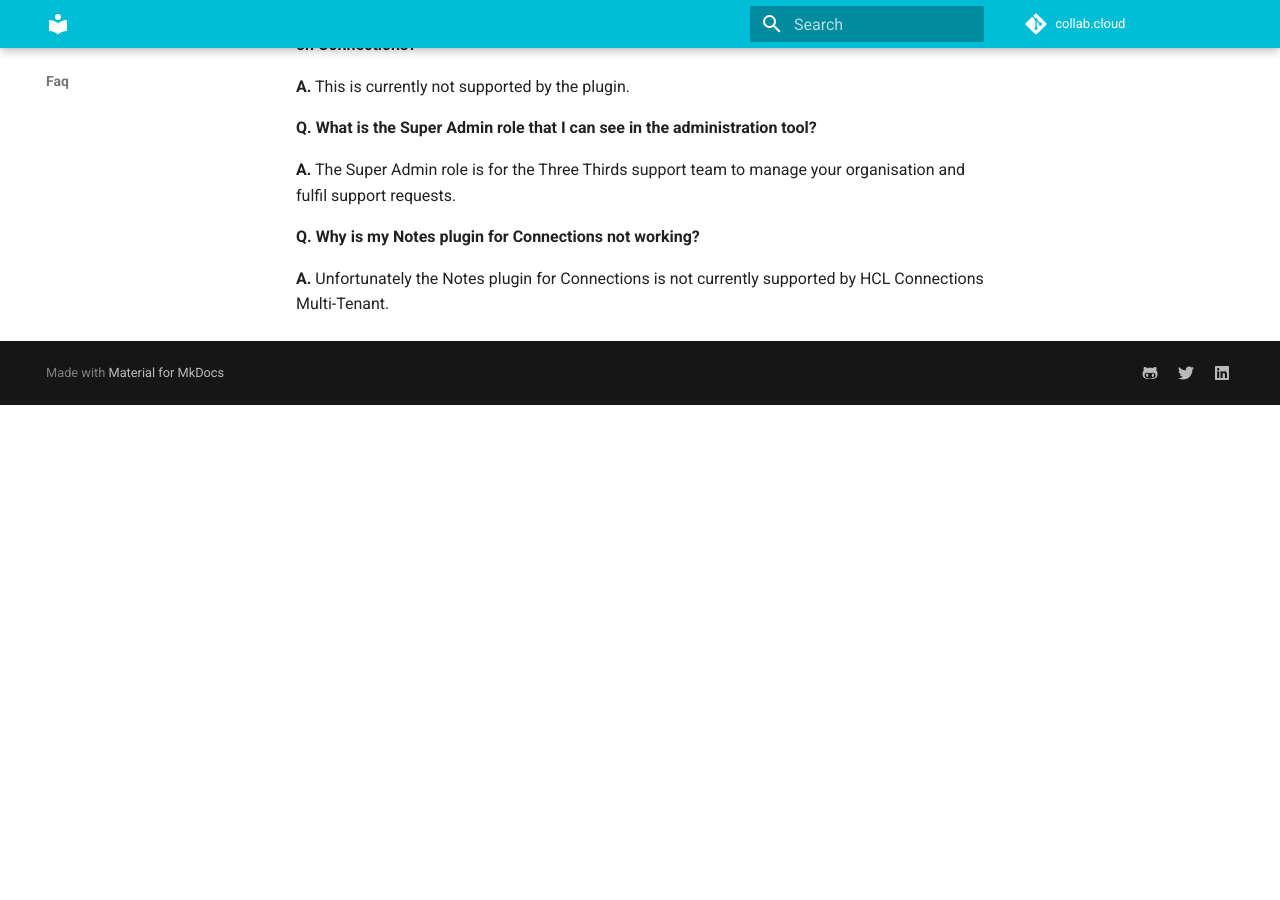
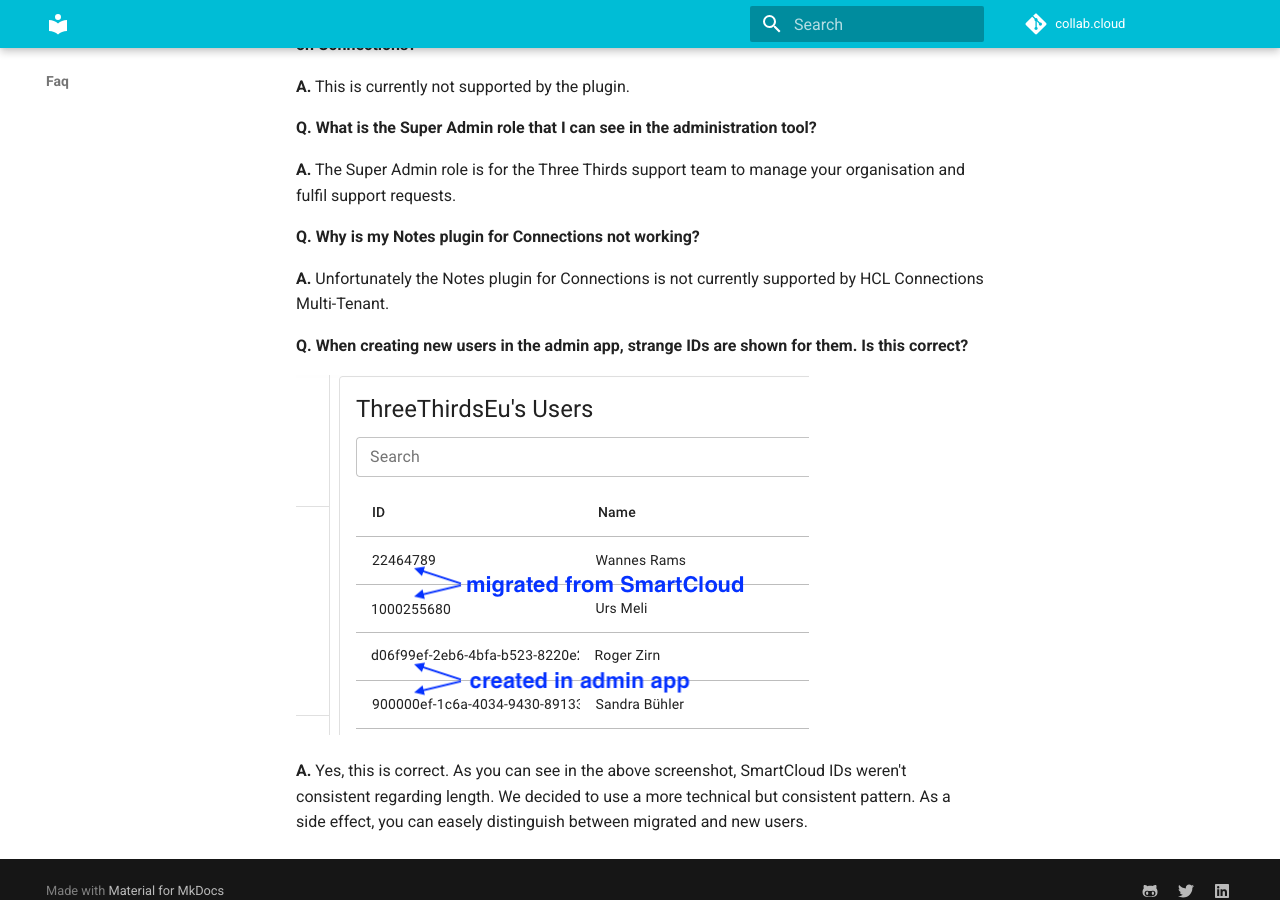
Before and after one commit to collabdotcloud/docs.collab.cloud, an MkDocs documentation site: the page built from docs/help/faq.md, in a window 1280 px wide and 900 px high, scrolled down 1312 px. Built offline with MkDocs 1.6.1 and Material for MkDocs 9.7.7, drawn with Linux system fonts in a browser that asks for light colours; before the commit the page ends 1717 px from its top, so only the background shows below that.

Commit message:
faq user id added

```diff
--- a/docs/help/faq.md
+++ b/docs/help/faq.md
@@ -45,3 +45,9 @@
 **Q. Why is my Notes plugin for Connections not working?**
 
 **A.** Unfortunately the Notes plugin for Connections is not currently supported by HCL Connections Multi-Tenant.
+
+**Q. When creating new users in the admin app, strange IDs are shown for them. Is this correct?**
+
+![id-comparison](/assets/images/screen-shots/admin/id-comparison.png)
+
+**A.** Yes, this is correct. As you can see in the above screenshot, SmartCloud IDs weren't consistent regarding length. We decided to use a more technical but consistent pattern. As a side effect, you can easely distinguish between migrated and new users.
```
Also changed, not shown: docs/assets/images/screen-shots/admin/id-comparison.png (added).
